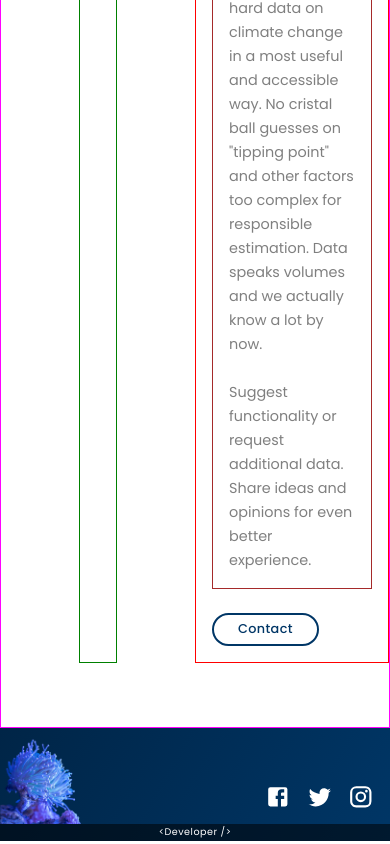
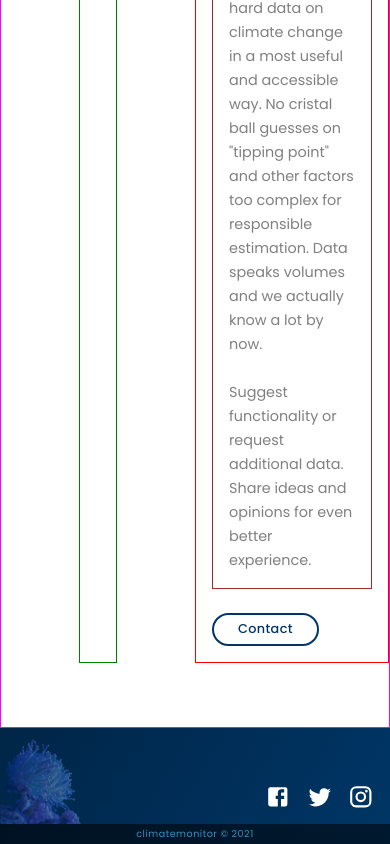
Before and after one commit to TomaszPietrzykowski/climate-monitor-nextjs, a Next.js app: page / in a window 390 px wide. Shown: the part 2815-3659 px from the top of the page. Built offline with nearby package versions, Linux system fonts and the light colour scheme; no server answers.

Commit message:
footer styled

```diff
--- a/src/ui/DevTag.js
+++ b/src/ui/DevTag.js
@@ -1,5 +1,5 @@
-import React from "react";
-import { makeStyles } from "@material-ui/styles";
+import React from "react"
+import { makeStyles } from "@material-ui/styles"
 
 const useStyles = makeStyles((theme) => ({
   container: {
@@ -10,21 +10,22 @@ const useStyles = makeStyles((theme) => ({
     zIndex: 1500,
   },
   tag: {
-    padding: "0.1rem 2rem",
+    padding: "0.2rem 2rem",
     fontFamily: "Poppins",
     textDecoration: "none",
     fontSize: "0.6rem",
     letterSpacing: 0.5,
-    color: "white",
+    color: theme.palette.secondary.light,
     cursor: "pointer",
+    transition: "color .2s ease",
     "&:hover": {
-      color: theme.palette.primary.main,
+      color: "white",
     },
   },
-}));
+}))
 
 const DevTag = () => {
-  const classes = useStyles();
+  const classes = useStyles()
   return (
     <div className={classes.container}>
       <a
@@ -33,10 +34,10 @@ const DevTag = () => {
         rel="noopener noreferrer"
         target="_blank"
       >
-        {"<Developer />"}
+        climatemonitor &copy; {new Date().getFullYear()}
       </a>
     </div>
-  );
-};
+  )
+}
 
-export default DevTag;
+export default DevTag
--- a/src/ui/Footer.js
+++ b/src/ui/Footer.js
@@ -18,12 +18,13 @@ const useStyles = makeStyles((theme) => ({
     marginLeft: 0,
     zIndex: 1500,
     position: "relative",
+    transition: "color .2s ease",
     [theme.breakpoints.down("md")]: {
       minHeight: "4rem",
     },
   },
   footerImg: {
-    opacity: 1,
+    opacity: 0.4,
     height: "13rem",
     verticalAlign: "bottom",
     [theme.breakpoints.down("md")]: {
@@ -40,20 +41,21 @@ const useStyles = makeStyles((theme) => ({
   gridItem: {
     margin: "1.5rem",
     zIndex: 1,
-    [theme.breakpoints.down("md")]: {
-      margin: "1rem",
-    },
-  },
-  link: {
+    "&>*>*": {
       fontFamily: "Poppins, sans",
+      color: "white",
       marginLeft: "25px",
+      paddingTop: ".35rem",
       fontSize: "0.9rem",
-    fontWeight: 400,
-    color: "white",
+      fontWeight: 200,
       textDecoration: "none",
       letterSpacing: 0.6,
       "&:hover": {
-      opacity: 0.6,
+        color: theme.palette.common.green,
+      },
+    },
+    [theme.breakpoints.down("md")]: {
+      margin: "1rem",
     },
   },
   social: {
@@ -64,8 +66,9 @@ const useStyles = makeStyles((theme) => ({
     marginRight: "1rem",
     fontSize: "2rem",
     color: "white",
+    transition: "color .2s ease",
     "&:hover": {
-      opacity: 0.6,
+      color: theme.palette.common.green,
     },
     [theme.breakpoints.down("sm")]: {
       fontSize: "1.6rem",
@@ -195,15 +198,15 @@ const Footer = ({ setValue }) => {
                 >
                   About
                 </Grid>
-                {/* <Link href="/public_api">
                 <Grid
                   item
                   className={classes.link}
+                  component={Link}
+                  href="/public_api"
                   onClick={() => setValue(5)}
                 >
                   Public API
                 </Grid>
-                </Link> */}
               </Grid>
             </Grid>
             <Grid item className={classes.gridItem}>
--- a/src/ui/Theme.js
+++ b/src/ui/Theme.js
@@ -10,9 +10,9 @@ export default createMuiTheme({
   palette: {
     common: {
       blue: `${blue}`,
-      lightBlue: `rgba(204, 238, 255, 1)`,
+      lightBlue: `#9bf3f0`,
       orange: `${orange}`,
-      green: `${green}`,
+      green: `#98ce00`,
       footer: `${whitish}`,
       darkBlue: `${darkBlue}`,
       activeTab: `rgba(0, 54, 102, 1)`,
@@ -105,7 +105,7 @@ export default createMuiTheme({
     tab: {
       textTransform: "none",
       minWidth: 30,
-      fontWeight: 600,
+      fontWeight: 400,
       fontSize: "1rem",
       marginLeft: "25px",
     },
```
Lines whose indentation alone changed are shown as unchanged.
